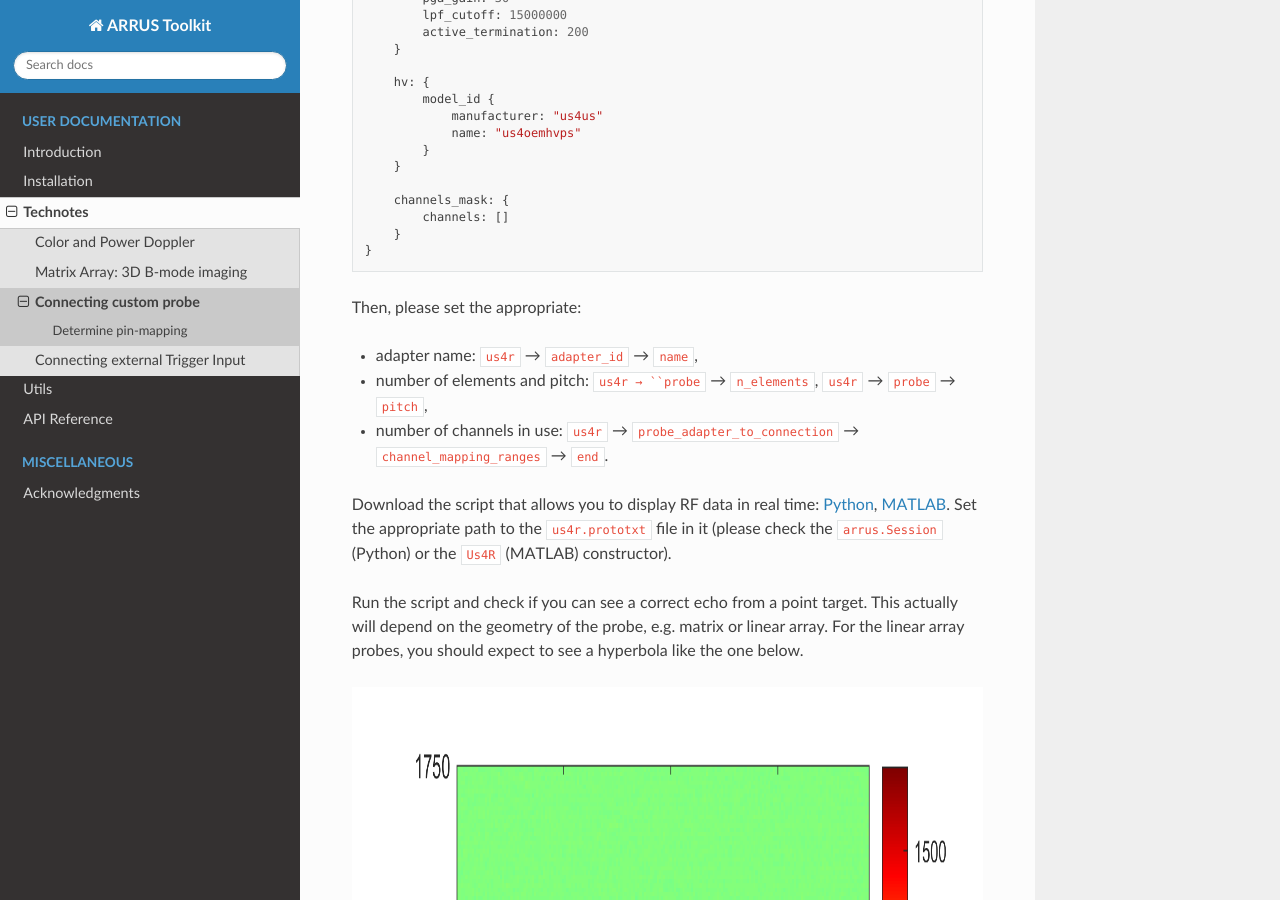
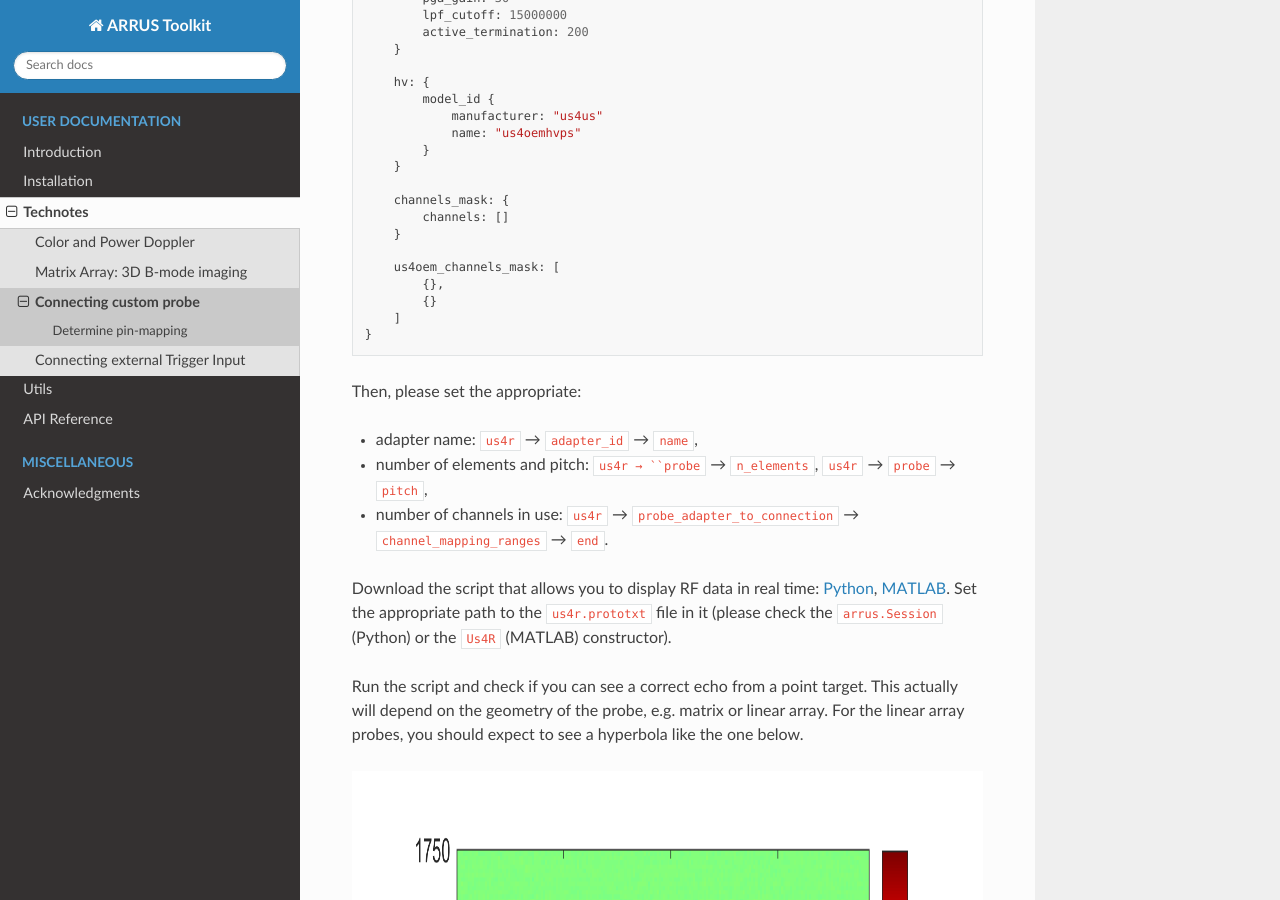
Before and after one commit to us4useu/arrus-toolkit, a Sphinx documentation site: the page built from docs/content/technotes/connecting_custom_probe/index.rst, in a window 1280 px wide and 900 px high, scrolled down 1552 px. Built offline with Sphinx 7.4.7 and the Read the Docs theme 3.1.0, drawn with Linux system fonts in a browser that asks for light colours; some of the changed lines change nothing that is shown.

Commit message:
Adapted configuration file in the custom probe technote to work with ARRUS 0.10.x.

```diff
--- a/docs/content/technotes/connecting_custom_probe/index.rst
+++ b/docs/content/technotes/connecting_custom_probe/index.rst
@@ -93,6 +93,11 @@ First, create a ``us4r.prototxt`` file and put the below content into it.
         channels_mask: {
             channels: []
         }
+
+        us4oem_channels_mask: [
+            {},
+            {}
+        ]
     }
 
 Then, please set the appropriate:
```
